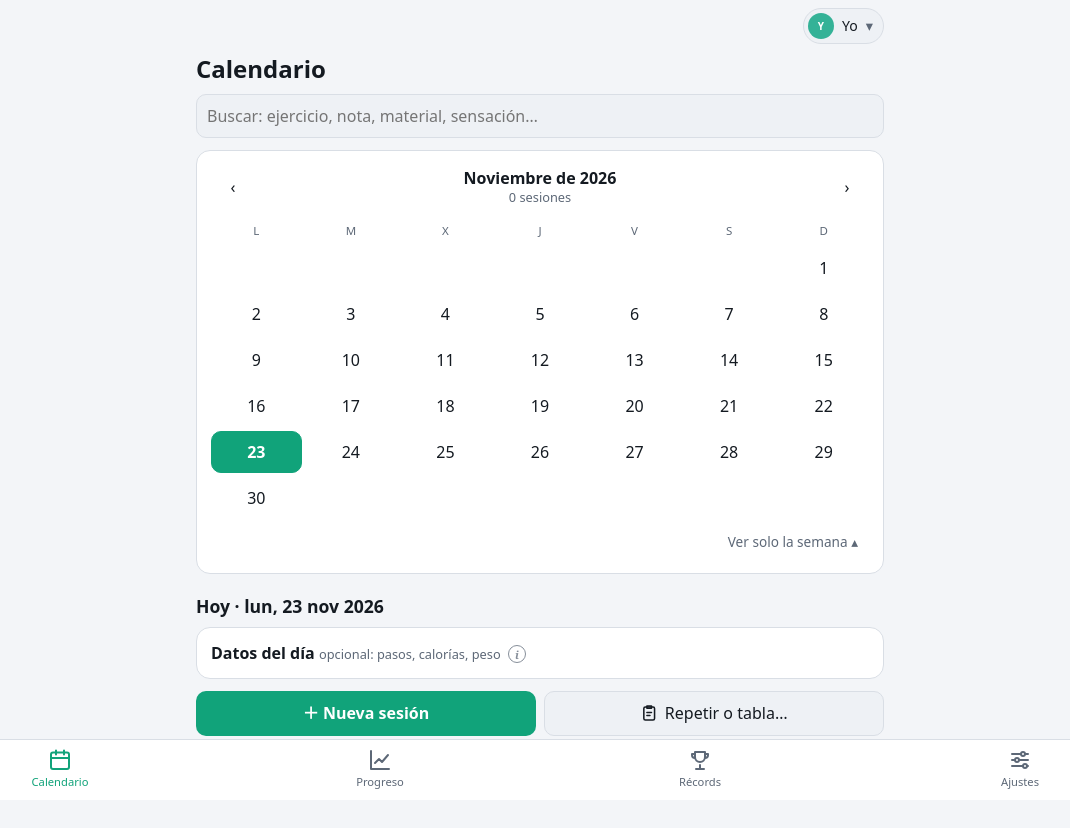
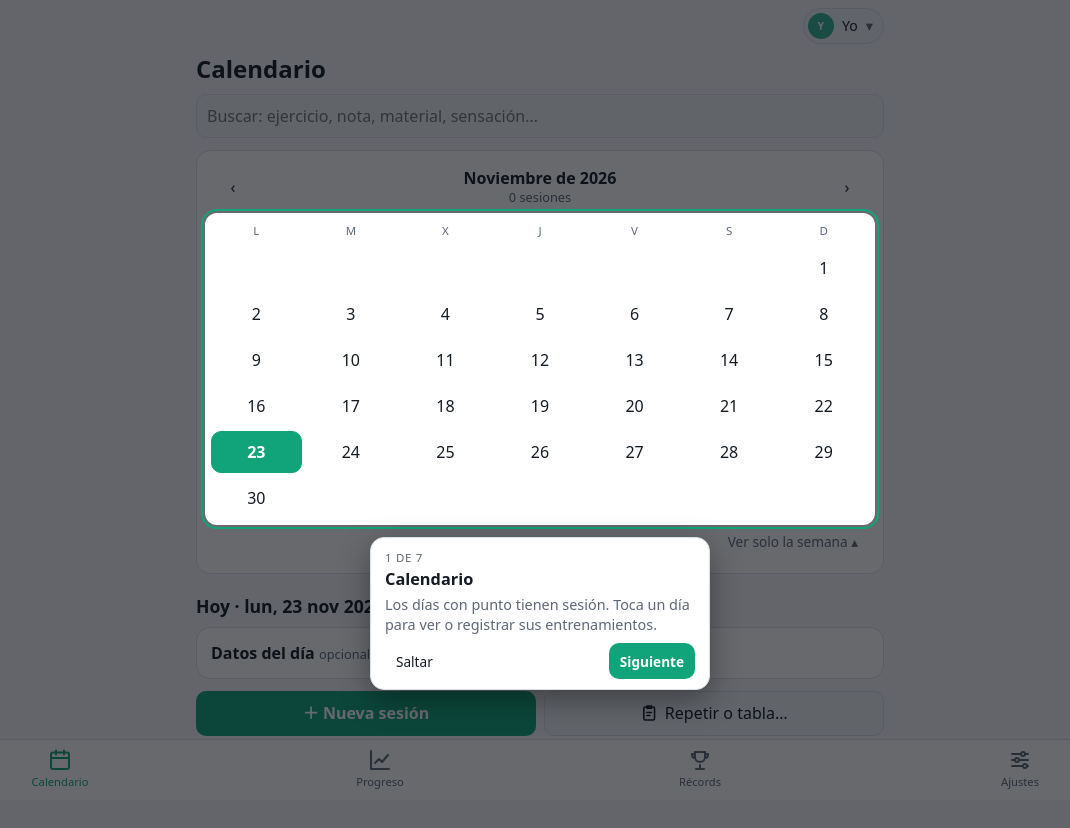
Before and after one commit to Dani-loper/Diario-de-entrenamiento-, a website: page index.html in a window 1280 px wide. Both pictures are taken after a click on the button "Ahora no". Shown: the whole page, without its empty margins (100-1170 px from the left). Drawn offline with Linux system fonts and the light colour scheme; no server answers.

Commit message:
Recorrido de primeros pasos
- tour.js: resalta un elemento con una explicación breve (Saltar, ‹,
  Siguiente/Entendido, Esc). El fondo no deja tocar la app mientras dura.
- Tres recorridos, una vez por dispositivo:
  - calendario, tras la bienvenida (7 pasos);
  - sesión vacía (añadir ejercicio, nombre);
  - primera serie (peso sugerido, peso y repeticiones, RIR, ✓, tipo de
    serie, opciones, finalizar).
  Los pasos sin elemento en pantalla se omiten.
- Ajustes › Acerca de: «Ver el recorrido otra vez». Quien ya tiene 5
  sesiones o más al llegar esta versión no lo ve solo.
- Pruebas: el recorrido se da por visto salvo newContext({ tour: true }).
  Prueba 39.

Co-Authored-By: Claude Opus 5.5 <noreply@anthropic.com>
Claude-Session: https://claude.ai/code/session_01WXTM4VjqU7KBcKrpRh8X67

```diff
--- a/eslint.config.js
+++ b/eslint.config.js
@@ -11,7 +11,7 @@ const espree = require('espree');
 const globals = require('globals');
 
 const APP_FILES = ['native.js', 'catalog.js', 'storage.js', 'app.js', 'pdf.js', 'media.js', 'backup.js', 'autobackup.js', 'templates.js',
-  'records.js', 'progress.js', 'daily.js', 'suggest.js', 'share.js', 'meso.js', 'profile.js', 'autoclose.js', 'privacy.js', 'update.js', 'sw.js'];
+  'records.js', 'progress.js', 'daily.js', 'suggest.js', 'share.js', 'meso.js', 'profile.js', 'tour.js', 'autoclose.js', 'privacy.js', 'update.js', 'sw.js'];
 const PAGE_FILES = APP_FILES.filter((f) => f !== 'sw.js');
 
 const declared = {}; // nombre → [archivos]
--- a/storage.js
+++ b/storage.js
@@ -84,7 +84,7 @@ const kv = (() => {
 
 // Carga el resto de la app cuando los datos ya están en memoria (en orden, sin bloquear el primer pintado).
 const APP_SCRIPTS = ['app.js', 'pdf.js', 'media.js', 'backup.js', 'autobackup.js', 'templates.js', 'records.js', 'progress.js',
-  'daily.js', 'suggest.js', 'share.js', 'meso.js', 'profile.js', 'autoclose.js', 'privacy.js', 'update.js'];
+  'daily.js', 'suggest.js', 'share.js', 'meso.js', 'profile.js', 'tour.js', 'autoclose.js', 'privacy.js', 'update.js'];
 kv.ready.then(() => {
   APP_SCRIPTS.forEach((src, i) => {
     const s = document.createElement('script'); s.src = src; s.async = false;
--- a/styles.css
+++ b/styles.css
@@ -555,3 +555,13 @@ h1 + .sgroup { margin-top: 8px; }
 i.mb-prev-key { display: inline-block; width: 2px; height: 11px; background: var(--text); opacity: .55; }
 .mw-nav { margin-top: 4px; }
 .mw-nav .icon { min-height: 36px; }
+/* Recorrido de primeros pasos (tour.js) */
+.tour { position: fixed; inset: 0; z-index: 40; }
+.tour-hole { position: fixed; border-radius: 12px; box-shadow: 0 0 0 9999px rgba(10, 14, 20, .62); outline: 2px solid var(--accent); outline-offset: 2px;
+  transition: left .2s, top .2s, width .2s, height .2s; pointer-events: none; }
+.tour-tip { position: fixed; background: var(--card); color: var(--text); border: 1px solid var(--line); border-radius: 14px; padding: 12px 14px 10px;
+  box-shadow: 0 10px 30px rgba(0, 0, 0, .35); transition: top .2s, left .2s; }
+.tour-tip b { font-size: 1.02rem; }
+.tour-tip p { margin: 4px 0 8px; font-size: .9rem; line-height: 1.4; color: var(--muted); }
+.tour-count { font-size: .72rem; color: var(--muted); text-transform: uppercase; letter-spacing: .06em; margin-bottom: 2px; }
+@media (prefers-reduced-motion: reduce) { .tour-hole, .tour-tip { transition: none; } }
--- a/sw.js
+++ b/sw.js
@@ -1,6 +1,6 @@
 // Caché del "app shell" para que funcione sin conexión (el gimnasio suele tener mala cobertura).
-const CACHE = 'diario-v45';
-const ASSETS = ['./', 'index.html', 'styles.css', 'native.js', 'storage.js', 'update.js', 'privacy.js', 'catalog.js', 'app.js', 'pdf.js', 'media.js', 'backup.js', 'autobackup.js', 'templates.js', 'records.js', 'progress.js', 'daily.js', 'suggest.js', 'share.js', 'meso.js', 'profile.js', 'autoclose.js', 'vendor/jspdf.umd.min.js', 'manifest.webmanifest', 'icons/icon.svg', 'icons/icon-192.png', 'icons/icon-512.png'];
+const CACHE = 'diario-v46';
+const ASSETS = ['./', 'index.html', 'styles.css', 'native.js', 'storage.js', 'update.js', 'privacy.js', 'catalog.js', 'app.js', 'pdf.js', 'media.js', 'backup.js', 'autobackup.js', 'templates.js', 'records.js', 'progress.js', 'daily.js', 'suggest.js', 'share.js', 'meso.js', 'profile.js', 'tour.js', 'autoclose.js', 'vendor/jspdf.umd.min.js', 'manifest.webmanifest', 'icons/icon.svg', 'icons/icon-192.png', 'icons/icon-512.png'];
 
 self.addEventListener('install', (e) => {
   e.waitUntil(caches.open(CACHE).then((c) => c.addAll(ASSETS)).then(() => self.skipWaiting()));
--- /dev/null
+++ b/tour.js
@@ -0,0 +1,127 @@
+'use strict';
+/* Recorrido de primeros pasos: resalta un elemento de la pantalla con una explicación breve.
+ * - «app»: la primera vez en el calendario (después de la ventana de bienvenida).
+ * - «sesion»: la primera vez que se abre una sesión vacía (cómo añadir ejercicios).
+ * - «series»: la primera vez que se ve una sesión con ejercicios (cómo registrar una serie y el RIR).
+ * Cada uno se muestra una sola vez por dispositivo. Se puede saltar y repetir desde Ajustes › Acerca de.
+ * Los pasos cuyo elemento no está en pantalla se omiten (p. ej. sin peso sugerido no se explica). */
+
+const TOUR_KEY = 'diario-entreno.recorrido';
+const tourSeen = () => { try { return JSON.parse(localStorage.getItem(TOUR_KEY)) || null; } catch (e) { return {}; } };
+const tourMark = (id) => { try { localStorage.setItem(TOUR_KEY, JSON.stringify({ ...(tourSeen() || {}), [id]: 1 })); } catch (e) { /* nada */ } };
+
+const TOURS = {
+  app: [
+    ['.cal', 'Calendario', 'Los días con punto tienen sesión. Toca un día para ver o registrar sus entrenamientos.'],
+    ['[data-action=new-session]', 'Nueva sesión', 'Empieza el entrenamiento de hoy desde cero.'],
+    ['[data-action=start-from]', 'Repetir o tabla', 'Copia una sesión anterior o usa una tabla con las series ya preparadas: el peso se calcula con tu 1RM estimado.'],
+    ['.daily', 'Datos del día', 'Opcional: pasos, calorías y peso. Sirven para estimar tus calorías de mantenimiento y tu fuerza relativa.'],
+    ['.tabbar a[data-tab=exercises]', 'Progreso', 'Series por músculo de la semana, evolución de cada ejercicio y constancia.'],
+    ['.tabbar a[data-tab=records]', 'Récords', 'Tus mejores marcas, con sus vídeos.'],
+    ['.tabbar a[data-tab=settings]', 'Ajustes', 'Modo sencillo o avanzado, descansos, discos y copias de seguridad. Tus datos se guardan solo en este móvil: guarda copias.'],
+  ],
+  sesion: [
+    ['[data-action=add-exercise]', 'Añade un ejercicio', 'Búscalo en el catálogo o créalo con sus músculos. Si ya lo hiciste antes, se copian tus series de la última vez.'],
+    ['input[data-s=title]', 'Nombre de la sesión', 'Ponle nombre (p. ej. «Pierna A»): así se compara con las sesiones anteriores del mismo tipo.'],
+  ],
+  series: [
+    ['[data-ex="0"] .suggest', 'Peso sugerido', 'Calculado con tu 1RM estimado y el RIR que buscas. «Rellenar» lo escribe por ti.'],
+    ['[data-ex="0"] tbody tr:first-child', 'Peso y repeticiones', 'Escribe los kg y las repeticiones que has hecho. Con coma o con punto, como prefieras.'],
+    ['[data-set="0:0:rir"], [data-set="0:0:rpe"]', 'RIR: repeticiones en reserva', 'Cuántas repeticiones más podrías haber hecho con buena técnica: 0 = al fallo; 2 = te quedaban dos. Es la clave para que el 1RM, las series efectivas y las sugerencias salgan bien. Si dudas, la app te avisará cuando algo no cuadre.'],
+    ['[data-action=toggle-done][data-i="0"][data-j="0"]', 'Marca la serie', 'Al terminar cada serie, márcala con ✓: arranca el cronómetro del descanso. Las series que vienen de una tabla solo cuentan cuando las marcas.'],
+    ['[data-action=cycle-type][data-i="0"][data-j="0"]', 'Tipo de serie', 'Tócalo para cambiarlo: C = calentamiento (no cuenta en las estadísticas), D = drop set, F = al fallo.'],
+    ['[data-action=set-menu][data-i="0"][data-j="0"]', 'Más opciones', 'Grabar un vídeo de la serie, compartirla o borrarla.'],
+    ['[data-action=finish-session]', 'Finalizar', 'Cuando acabes, finaliza la sesión: se guarda la duración y ves el resumen completo con los músculos trabajados.'],
+  ],
+};
+
+let tour = null; // { id, steps, k, el }
+const visible = (el) => !!el && el.getClientRects().length > 0;
+
+function tourCheck() {
+  if (tour || (typeof modal !== 'undefined' && modal.open)) return;
+  try { if (!localStorage.getItem('diario-entreno.bienvenida')) return; } catch (e) { return; }
+  let seen = tourSeen();
+  // Primera vez con esta versión en una instalación con uso: no se muestra solo (está en Ajustes).
+  if (seen === null) { seen = db.sessions.length >= 5 ? { app: 1, sesion: 1, series: 1 } : {}; try { localStorage.setItem(TOUR_KEY, JSON.stringify(seen)); } catch (e) { /* nada */ } }
+  const r = route();
+  if (r.name === 'sessions' && !seen.app && !ui.csearch) return tourStart('app');
+  if (r.name === 'session') {
+    const s = sessionById(r.id); if (!s) return;
+    if (!s.exercises.length && !seen.sesion) return tourStart('sesion');
+    if (s.exercises.length && s.exercises[0].sets.length && !seen.series) return tourStart('series');
+  }
+}
+function tourStart(id) {
+  const steps = TOURS[id].filter(([sel]) => visible(document.querySelector(sel)));
+  if (!steps.length) return;
+  tour = { id, steps, k: 0 };
+  const el = document.createElement('div');
+  el.id = 'tour'; el.className = 'tour';
+  el.innerHTML = '<div class="tour-hole"></div><div class="tour-tip" role="dialog" aria-modal="true" aria-labelledby="tour-title"></div>';
+  document.body.appendChild(el); tour.el = el;
+  tourStep();
+}
+function tourStep() {
+  const [sel, title, text] = tour.steps[tour.k], n = tour.steps.length, last = tour.k === n - 1;
+  tour.el.querySelector('.tour-tip').innerHTML = `<div class="tour-count">${tour.k + 1} de ${n}</div>
+    <b id="tour-title">${esc(title)}</b><p>${esc(text)}</p>
+    <div class="row">${last ? '' : '<button class="ghost small-btn" data-tour="skip">Saltar</button>'}<span class="spacer"></span>
+      ${tour.k ? '<button class="ghost small-btn" data-tour="prev" aria-label="Anterior">‹</button>' : ''}
+      <button class="primary small-btn" data-tour="next">${last ? 'Entendido' : 'Siguiente'}</button></div>`;
+  const t = document.querySelector(sel);
+  if (t && !t.closest('.tabbar')) t.scrollIntoView({ block: 'center' });
+  tourPlace();
+  tour.el.querySelector('[data-tour=next]').focus({ preventScroll: true });
+}
+// Coloca el hueco sobre el elemento y la explicación debajo (o encima si no cabe). Se recalcula al desplazar o girar.
+function tourPlace() {
+  if (!tour) return;
+  const t = document.querySelector(tour.steps[tour.k][0]), hole = tour.el.querySelector('.tour-hole'), tip = tour.el.querySelector('.tour-tip');
+  const W = innerWidth, H = innerHeight, pad = 6;
+  const r = t ? t.getBoundingClientRect() : { left: W / 2, top: H / 2, width: 0, height: 0, bottom: H / 2 };
+  Object.assign(hole.style, { left: `${r.left - pad}px`, top: `${r.top - pad}px`, width: `${r.width + pad * 2}px`, height: `${r.height + pad * 2}px` });
+  const tw = Math.min(340, W - 32), th = tip.offsetHeight;
+  const below = r.bottom + pad + 12 + th <= H - 8, top = below ? r.bottom + pad + 12 : Math.max(8, r.top - pad - 12 - th);
+  const left = Math.min(Math.max(16, r.left + r.width / 2 - tw / 2), W - 16 - tw);
+  Object.assign(tip.style, { width: `${tw}px`, left: `${left}px`, top: `${top}px` });
+}
+function tourEnd(done = true) {
+  if (!tour) return;
+  if (done) tourMark(tour.id);
+  tour.el.remove(); tour = null;
+}
+document.addEventListener('click', (e) => {
+  if (!tour || !e.target.closest('#tour')) return;
+  e.preventDefault(); e.stopPropagation();
+  const b = e.target.closest('[data-tour]'); if (!b) return; // fuera de la explicación no hace nada
+  const a = b.dataset.tour;
+  if (a === 'skip') return tourEnd();
+  if (a === 'prev') { tour.k = Math.max(0, tour.k - 1); return tourStep(); }
+  if (tour.k === tour.steps.length - 1) return tourEnd();
+  tour.k++; tourStep();
+}, true);
+document.addEventListener('keydown', (e) => { if (tour && e.key === 'Escape') tourEnd(); });
+addEventListener('scroll', () => requestAnimationFrame(tourPlace), { passive: true });
+addEventListener('resize', () => requestAnimationFrame(tourPlace));
+// Al cambiar de pantalla, el recorrido en curso se cierra (sin darlo por visto) y se comprueba si toca otro.
+addEventListener('hashchange', () => tourEnd(false));
+modal.addEventListener('close', () => setTimeout(tourCheck, 60));
+
+// Ajustes › Acerca de
+function tourSettingsHTML() {
+  return `<h2>Recorrido por la app</h2>
+    <div class="card"><div class="muted small" style="margin-bottom:8px">Las explicaciones de la primera vez: calendario, cómo registrar una sesión y qué es el RIR.</div>
+      <button class="block" data-action="tour-again">Ver el recorrido otra vez</button></div>`;
+}
+Object.assign(actions, {
+  'tour-again': () => {
+    try { localStorage.setItem(TOUR_KEY, '{}'); } catch (e) { /* nada */ }
+    ui.csearch = '';
+    if (location.hash === '#/' || location.hash === '') { rerender(); setTimeout(tourCheck, 60); } else location.hash = '#/';
+  },
+});
+// Tras cada pintado: recoloca el recorrido en curso (el DOM se ha sustituido) o comprueba si toca empezar uno.
+const tourRefresh = () => (tour ? tourPlace() : tourCheck());
+Object.assign(window, { tourCheck, tourRefresh, tourStart, tourEnd, tourSettingsHTML });
+setTimeout(tourCheck, 60);
```
Also changed, not shown: tests/e2e/39-recorrido.js (added, +81 -0 lines), tests/support/fixed-clock.js (+3 -1 lines), README.md, app.js, tests/README.md.
